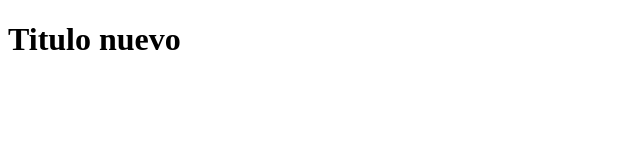
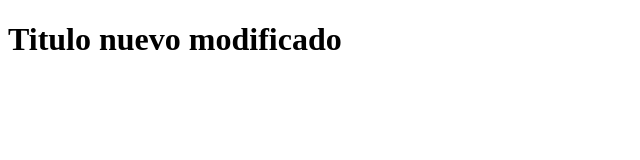
Before and after one commit to davidAlexand/git-helloword-Git, a plain HTML site: page index.html in a window 1280 px wide. Shown: the whole page, without its empty margins (0-640 px from the left). Drawn offline with Linux system fonts and the light colour scheme.

Commit message:
se modifico index nuevamente

```diff
--- a/index.html
+++ b/index.html
@@ -7,6 +7,6 @@
     <title>Demo git</title>
 </head>
 <body>
-    <h1>Titulo nuevo</h1>
+    <h1>Titulo nuevo modificado</h1>
 </body>
 </html>
```
